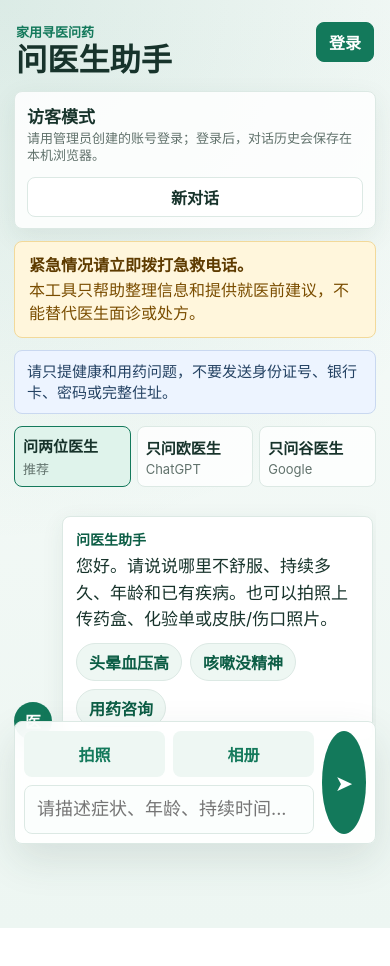
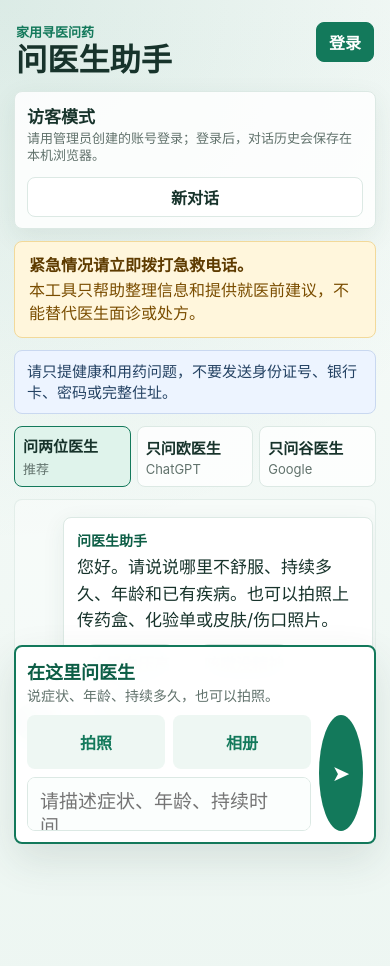
Before and after one commit to vincentwang2014/online-MD, a website: page public/index.html in a window 390 px wide. Before the commit the page ends 928 px from the top, so only its background shows below. Drawn offline with Linux system fonts and the light colour scheme.

Commit message:
Make input and latest replies more visible

```diff
--- a/public/app.js
+++ b/public/app.js
@@ -451,28 +451,24 @@ function renderUsers(users) {
 function addUserMessage(text, imageUrl) {
   const message = { type: "user", name: "我", text, imageUrl };
   messages.push(message);
-  chatLog.append(createMessage(message.type, message.name, message.text, message.imageUrl));
-  scrollToBottom();
+  appendMessageElement(createMessage(message.type, message.name, message.text, message.imageUrl));
 }
 
 function addBotMessage(name, text, provider) {
   const message = { type: "bot", name, text, provider };
   messages.push(message);
-  chatLog.append(createMessage(message.type, message.name, message.text));
-  scrollToBottom();
+  appendMessageElement(createMessage(message.type, message.name, message.text));
 }
 
 function addSystemMessage(text, variant = "info") {
   const message = { type: `bot ${variant}`, name: "问医生助手", text, variant };
   messages.push(message);
-  chatLog.append(createMessage(message.type, message.name, message.text));
-  scrollToBottom();
+  appendMessageElement(createMessage(message.type, message.name, message.text));
 }
 
 function addTypingMessage() {
   const article = createMessage("bot typing", "医生", "正在查看您的问题...");
-  chatLog.append(article);
-  scrollToBottom();
+  appendMessageElement(article);
   return article;
 }
 
@@ -492,8 +488,7 @@ function addAskDoctorMessage(provider, questionText, imageUrl) {
     }
   };
   messages.push(message);
-  chatLog.append(createMessage(message.type, message.name, message.text, null, { action: message.action }));
-  scrollToBottom();
+  appendMessageElement(createMessage(message.type, message.name, message.text, null, { action: message.action }));
 }
 
 function createMessage(type, name, text, imageUrl, options = {}) {
@@ -786,6 +781,13 @@ function scrollToBottom() {
   });
 }
 
+function appendMessageElement(element) {
+  chatLog.querySelectorAll(".newest").forEach(item => item.classList.remove("newest"));
+  element.classList.add("newest");
+  chatLog.append(element);
+  scrollToBottom();
+}
+
 function escapeHtml(value) {
   return String(value)
     .replaceAll("&", "&amp;")
--- a/public/index.html
+++ b/public/index.html
@@ -114,6 +114,10 @@
       <section id="chatLog" class="chat-log" aria-live="polite" aria-label="聊天记录"></section>
 
       <form id="chatForm" class="composer" autocomplete="off">
+        <div class="composer-title">
+          <strong>在这里问医生</strong>
+          <span>说症状、年龄、持续多久，也可以拍照。</span>
+        </div>
         <div id="imagePreview" class="image-preview" hidden>
           <img alt="已上传的图片预览">
           <div>
--- a/public/styles.css
+++ b/public/styles.css
@@ -409,6 +409,9 @@ h1 {
   min-height: 280px;
   padding: 4px 0 10px;
   scroll-behavior: smooth;
+  border: 1px solid rgba(220, 233, 228, 0.72);
+  border-radius: 8px;
+  background: rgba(255, 255, 255, 0.38);
 }
 
 .message {
@@ -416,6 +419,10 @@ h1 {
   gap: 10px;
   margin: 13px 0;
   align-items: flex-end;
+}
+
+.message.newest .bubble {
+  animation: newReplyGlow 1400ms ease-out;
 }
 
 .message.user {
@@ -518,12 +525,31 @@ h1 {
 .composer {
   position: sticky;
   bottom: 0;
-  border: 1px solid var(--line);
+  border: 2px solid var(--accent);
   border-radius: 8px;
-  background: rgba(255, 255, 255, 0.92);
+  background: rgba(255, 255, 255, 0.98);
   box-shadow: var(--shadow);
-  padding: 9px;
+  padding: 11px;
   backdrop-filter: blur(14px);
+}
+
+.composer-title {
+  display: flex;
+  justify-content: space-between;
+  gap: 10px;
+  margin-bottom: 9px;
+  align-items: baseline;
+}
+
+.composer-title strong {
+  color: var(--accent-dark);
+  font-size: 18px;
+}
+
+.composer-title span {
+  color: var(--muted);
+  font-size: 14px;
+  line-height: 1.3;
 }
 
 .login-dialog {
@@ -585,7 +611,7 @@ h1 {
 
 .input-row {
   display: grid;
-  grid-template-columns: 62px 62px 1fr 50px;
+  grid-template-columns: 68px 68px 1fr 58px;
   gap: 8px;
   align-items: end;
 }
@@ -599,7 +625,7 @@ h1 {
 .send-button {
   display: grid;
   place-items: center;
-  height: 46px;
+  height: 54px;
   border: 0;
 }
 
@@ -625,7 +651,7 @@ h1 {
 
 textarea {
   width: 100%;
-  min-height: 46px;
+  min-height: 54px;
   max-height: 150px;
   resize: none;
   border: 1px solid var(--line);
@@ -634,7 +660,7 @@ textarea {
   padding: 11px 12px;
   color: var(--ink);
   background: #fbfefd;
-  font-size: 18px;
+  font-size: 19px;
   line-height: 1.35;
 }
 
@@ -742,6 +768,17 @@ textarea:focus {
   }
 }
 
+@keyframes newReplyGlow {
+  0% {
+    box-shadow: 0 0 0 4px rgba(19, 121, 91, 0.22), 0 10px 30px rgba(38, 72, 62, 0.16);
+    transform: translateY(2px);
+  }
+  100% {
+    box-shadow: 0 6px 22px rgba(38, 72, 62, 0.08);
+    transform: translateY(0);
+  }
+}
+
 @media (min-width: 760px) {
   .app-shell {
     padding-inline: 22px;
@@ -815,4 +852,13 @@ textarea:focus {
     height: 100%;
     min-height: 46px;
   }
+
+  .composer-title {
+    display: block;
+  }
+
+  .composer-title span {
+    display: block;
+    margin-top: 3px;
+  }
 }
```
